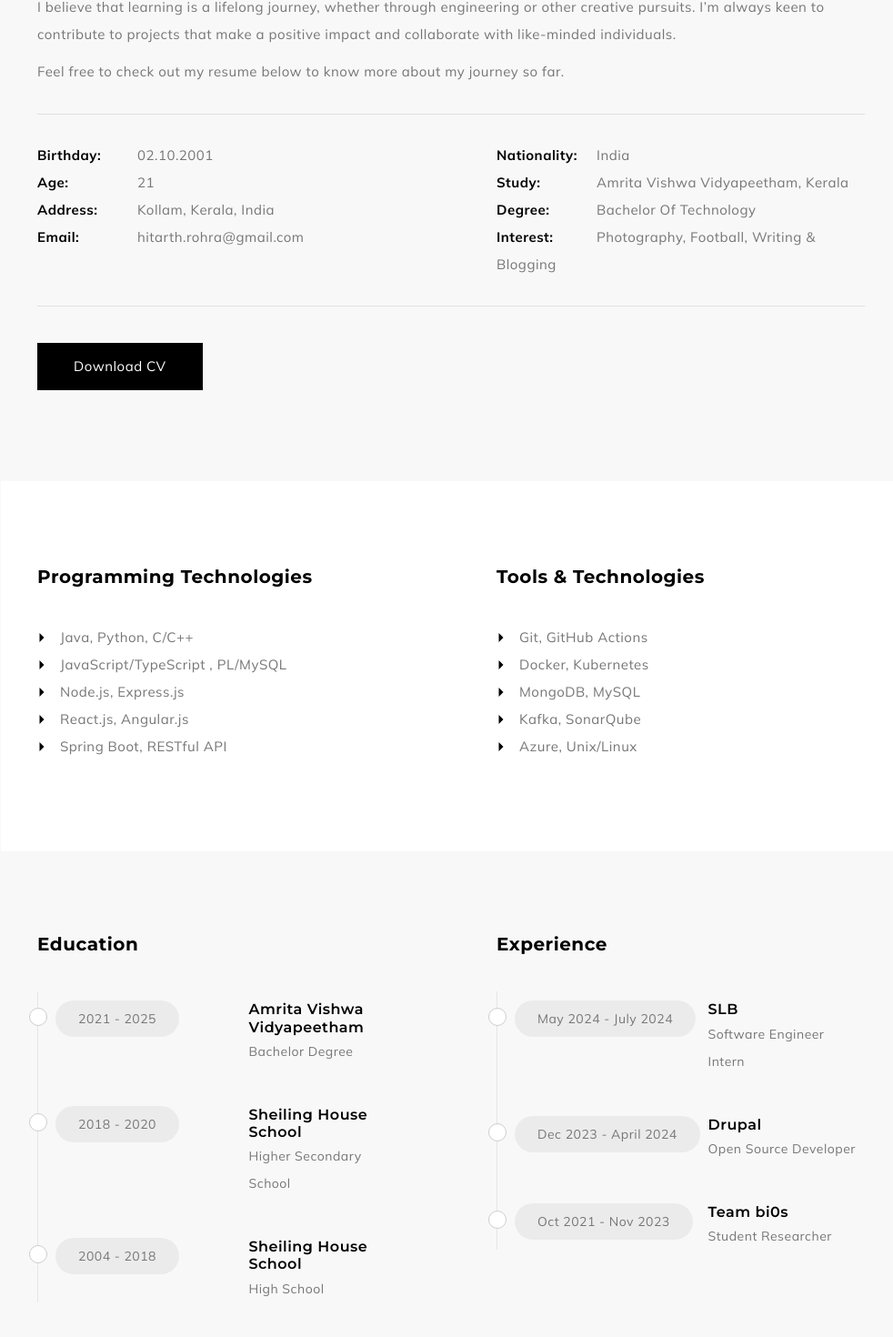
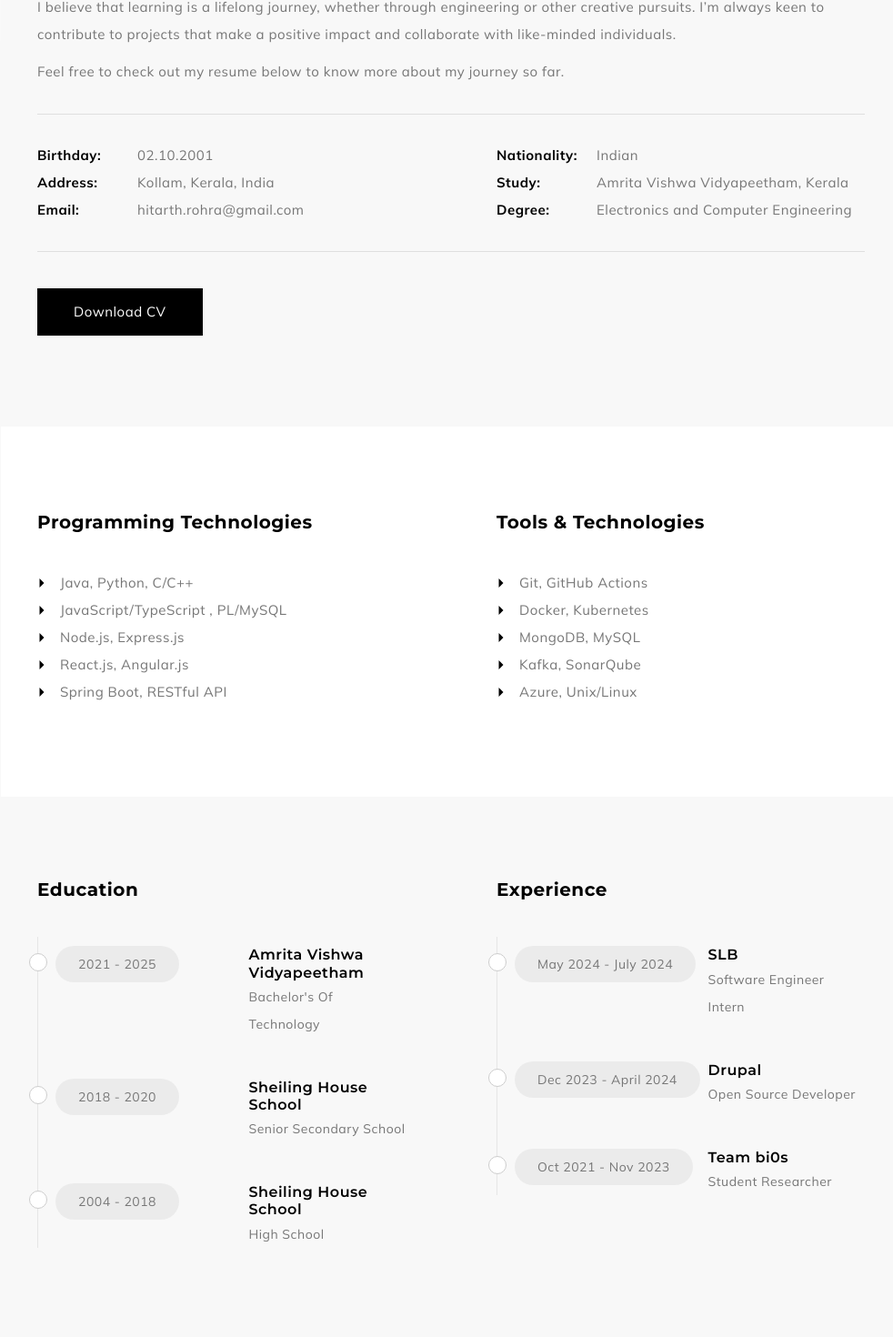
Before and after one commit to hitaarthh/hitaarthh.github.io, a Next.js app: page /about in a window 1280 px wide. Shown: the part 755-2225 px from the top of the page at 91% size, without its empty margins (289-1271 px from the left). Built offline with nearby package versions, Linux system fonts and the light colour scheme.

Commit message:
Info Updates

```diff
--- a/components/about/PersonalInfo.jsx
+++ b/components/about/PersonalInfo.jsx
@@ -13,16 +13,11 @@ const PersonalInfo = () => {
         },
         {
           id: 2,
-          name: "Age",
-          content: "21",
-        },
-        {
-          id: 3,
           name: "Address",
           content: "Kollam, Kerala, India",
         },
         {
-          id: 4,
+          id: 3,
           name: "Email",
           content: (
             <>
@@ -39,7 +34,7 @@ const PersonalInfo = () => {
         {
           id: 1,
           name: "Nationality",
-          content: "India",
+          content: "Indian",
         },
         {
           id: 2,
@@ -49,12 +44,7 @@ const PersonalInfo = () => {
         {
           id: 3,
           name: "Degree",
-          content: "Bachelor Of Technology",
-        },
-        {
-          id: 4,
-          name: "Interest",
-          content: "Photography, Football, Writing & Blogging",
+          content: "Electronics and Computer Engineering",
         },
       ],
     },
--- a/components/about/Resume.jsx
+++ b/components/about/Resume.jsx
@@ -11,13 +11,13 @@ const Resume = () => {
           id: 1,
           year: "2021 - 2025",
           institute: "Amrita Vishwa Vidyapeetham",
-          degree: "Bachelor Degree",
+          degree: "Bachelor's Of Technology",
         },
         {
           id: 2,
           year: "2018 - 2020",
           institute: "Sheiling House School",
-          degree: "Higher Secondary School",
+          degree: "Senior Secondary School",
         },
         {
           id: 2,
--- a/components/home/Home.jsx
+++ b/components/home/Home.jsx
@@ -24,7 +24,6 @@ const Home = () => {
                   "Student",
                   "Writer",
                   "Photographer",
-                  "Storyteller",
                   "General Enthusiast",
                 ]}
                 loop
@@ -33,7 +32,7 @@ const Home = () => {
             </h4>
 
             <p className="job">
-            Creative soul based in Kollam, happy to travel, explore, and capture stories from every corner of life.
+            Creative human based in Kollam, happy to travel, explore, and capture stories from every corner of life.
             </p>
                         <Social />
           </div>
```
